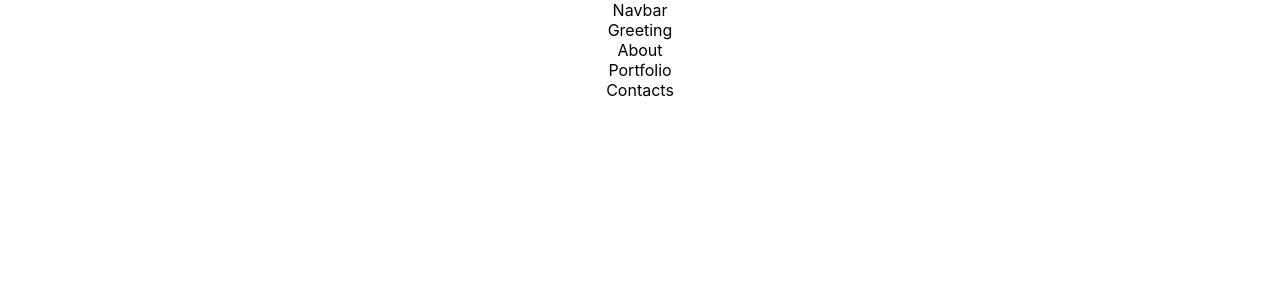
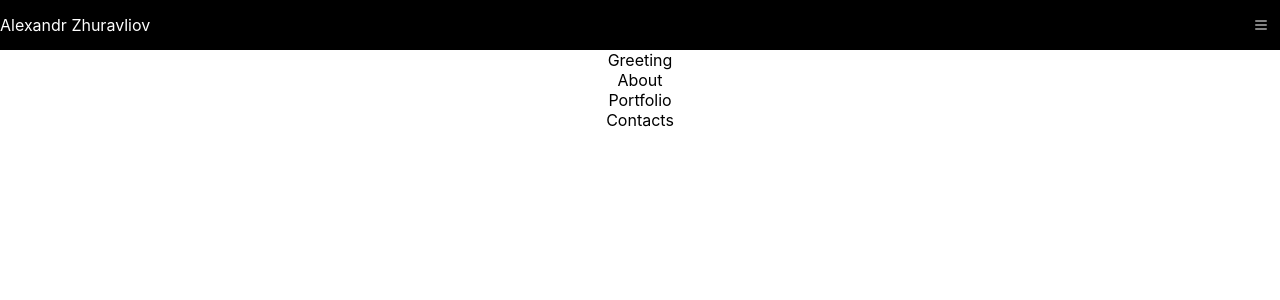
Before and after one commit to Dagrea/AlexZhura, a React (Create React App) app: page / in a window 1280 px wide. Shown: the top 300 px of the page. Built offline with nearby package versions, Linux system fonts and the light colour scheme.

Commit message:
menu changes

```diff
--- a/package.json
+++ b/package.json
@@ -14,9 +14,9 @@
     "web-vitals": "^2.1.4"
   },
   "scripts": {
-    "start": "npm-run-all -p build-scss start-js",
+    "start": "npm-run-all -p build-sass start-js",
     "start-js": "react-scripts start",
-    "build-scss": "sass --watch src/styles/sass/App.scss src/styles/css/App.css",
+    "build-sass": "sass --watch src/styles/sass/App.sass src/styles/css/App.css",
     "build": "react-scripts build",
     "test": "react-scripts test",
     "eject": "react-scripts eject"
--- a/src/components/Navbar.jsx
+++ b/src/components/Navbar.jsx
@@ -3,8 +3,9 @@ import React from 'react';
 const Navbar = () => {
 
   return (
-    <div className="" >
-    Navbar
+    <div className="navbar" >
+    <div className="">Alexandr Zhuravliov</div>
+    <div className="button"></div>
     </div>
   );
 };
--- a/src/index.js
+++ b/src/index.js
@@ -1,6 +1,6 @@
 import React from 'react';
 import ReactDOM from 'react-dom/client';
-import './index.css';
+import './styles/css/index.css';
 import App from './App';
 import reportWebVitals from './reportWebVitals';
 
--- a/src/styles/css/App.css
+++ b/src/styles/css/App.css
@@ -2,37 +2,35 @@
   text-align: center;
 }
 
-.App-logo {
-  height: 40vmin;
-  pointer-events: none;
+body {
+  min-width: 320px;
 }
 
-@media (prefers-reduced-motion: no-preference) {
-  .App-logo {
-    animation: App-logo-spin infinite 20s linear;
-  }
+.navbar {
+  background-color: #000;
+  color: #FFF;
+  min-height: 50px;
+  display: flex;
+  justify-content: space-between;
+  align-items: center;
 }
 
-.App-header {
-  background-color: #282c34;
-  min-height: 100vh;
-  display: flex;
-  flex-direction: column;
-  align-items: center;
-  justify-content: center;
-  font-size: calc(10px + 2vmin);
-  color: white;
+.button {
+  width: 40px;
+  height: 40px;
+  border: none;
+  position: relative;
+}
+.button::after {
+  content: "";
+  width: 12px;
+  height: 2px;
+  border-radius: 1px;
+  background-color: #838383;
+  position: absolute;
+  top: 15px;
+  left: 15px;
+  box-shadow: 0 4px 0 0 #838383, 0 8px 0 0 #838383;
 }
 
-.App-link {
-  color: #61dafb;
-}
-
-@keyframes App-logo-spin {
-  from {
-    transform: rotate(0deg);
-  }
-  to {
-    transform: rotate(360deg);
-  }
-}
+/*# sourceMappingURL=App.css.map */
--- /dev/null
+++ b/src/styles/sass/App.sass
@@ -0,0 +1,29 @@
+@import 'variables'
+@import 'fonts'
+.App
+  text-align: center
+
+body
+  min-width: 320px
+.navbar
+  background-color: #000
+  color: #FFF
+  min-height: 50px
+  display: flex
+  justify-content: space-between
+  align-items: center
+.button
+  width: 40px
+  height: 40px
+  border: none
+  position: relative
+  &::after
+    content:""
+    width: 12px
+    height: 2px
+    border-radius: 1px
+    background-color: $sc
+    position: absolute
+    top: 15px
+    left: 15px
+    box-shadow: 0 4px 0 0 $sc, 0 8px 0 0 $sc
--- a/src/styles/sass/App.scss
+++ /dev/null
@@ -1,38 +0,0 @@
-.App {
-  text-align: center;
-}
-
-.App-logo {
-  height: 40vmin;
-  pointer-events: none;
-}
-
-@media (prefers-reduced-motion: no-preference) {
-  .App-logo {
-    animation: App-logo-spin infinite 20s linear;
-  }
-}
-
-.App-header {
-  background-color: #282c34;
-  min-height: 100vh;
-  display: flex;
-  flex-direction: column;
-  align-items: center;
-  justify-content: center;
-  font-size: calc(10px + 2vmin);
-  color: white;
-}
-
-.App-link {
-  color: #61dafb;
-}
-
-@keyframes App-logo-spin {
-  from {
-    transform: rotate(0deg);
-  }
-  to {
-    transform: rotate(360deg);
-  }
-}
--- /dev/null
+++ b/src/styles/sass/variables.sass
@@ -0,0 +1,3 @@
+$font-stack: Helvetica, sans-serif
+$pc: #FFF
+$sc: #838383
```
Also changed, not shown: src/styles/css/index.css (renamed from src/index.css), src/styles/sass/fonts.sass (added), 1 other file (tests, documents, lock files or other folders).
